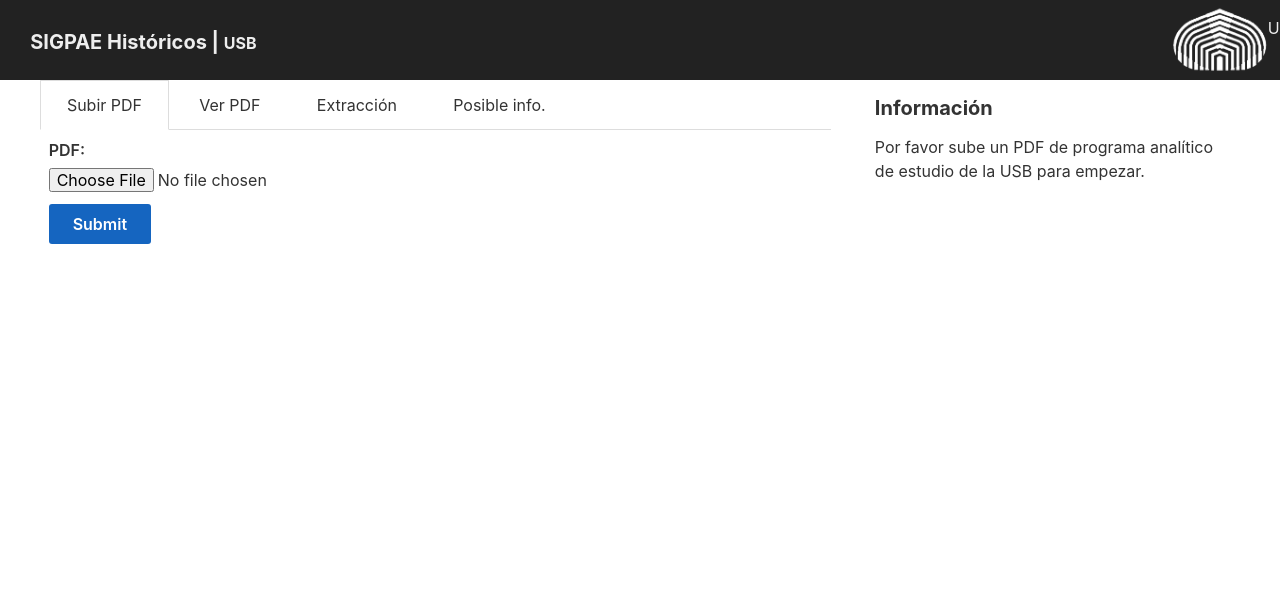
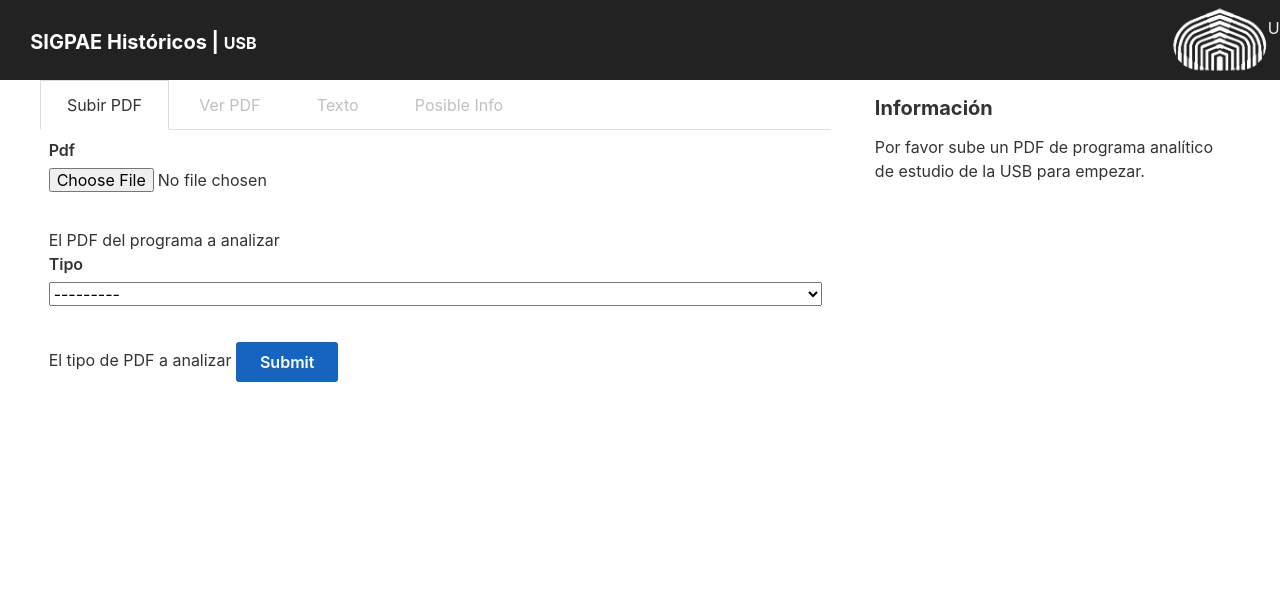
Before and after one commit to MathiasSM/SIGPAE, a Django app: page /ocr/ in a window 1280 px wide. Shown: the top 611 px of the page. Run offline with Django 3.2, Linux system fonts and the light colour scheme; some libraries are stand-ins or nearby versions.

Commit message:
Tres pestañas listas. Añadida integración con tesseract y wanda. Funciona.

```diff
--- a/SIGPAE/settings.py
+++ b/SIGPAE/settings.py
@@ -111,7 +111,7 @@ USE_TZ = True
 # https://docs.djangoproject.com/en/1.10/howto/static-files/
 
 STATIC_URL = '/static/'
-# STATIC_ROOT = '/static/'
+
 MEDIA_URL = '/media/'
 MEDIA_ROOT = os.path.join(BASE_DIR, 'media')
 
--- a/SIGPAE/urls.py
+++ b/SIGPAE/urls.py
@@ -7,3 +7,11 @@ urlpatterns = [
     url(r'^ocr/', include('ocr.urls')),
     url(r'^admin/', admin.site.urls),
 ]
+
+
+
+from django.conf import settings
+from django.conf.urls.static import static
+
+if settings.DEBUG is True:
+    urlpatterns += static(settings.MEDIA_URL, document_root=settings.MEDIA_ROOT)
--- a/ocr/forms.py
+++ b/ocr/forms.py
@@ -1,10 +1,60 @@
 from django import forms
 from ocr.models import *
+from django.core.files.move import file_move_safe
+from django.conf import settings
 
-class PDFForm(forms.Form):
-    pdf = forms.FileField(label='PDF')
+class BaseModelForm(forms.ModelForm):
+    def __init__(self, *args, **kwargs):
+        kwargs.setdefault('auto_id', '%s')
+        kwargs.setdefault('label_suffix', '')
+        super().__init__(*args, **kwargs)
 
-class ProgramaForm(forms.ModelForm):
+        for field_name in self.fields:
+            field = self.fields.get(field_name)
+            if field:
+                field.widget.attrs.update({'placeholder': field.help_text})
+
+
+from ocr.pdf2txt.pdf2txt import *
+from django.utils.text import get_valid_filename
+class PDFForm(BaseModelForm):
+    class Meta:
+        model = PDFAnonimo
+        fields = [ 'pdf', 'tipo', ]
+
+    def save(self, commit=True):
+        instance = super(PDFForm, self).save(commit=False)
+        filename = get_valid_filename(instance.pdf.name)
+        print("HELLO" +settings.MEDIA_ROOT+'/tmp/'+ filename)
+        if self.cleaned_data['tipo']=='I':
+            instance.texto = convertImgPdf(settings.MEDIA_ROOT+'/tmp/'+filename)
+        else:
+            instance.texto = convertTxtPdf(settings.MEDIA_ROOT+'/tmp/'+filename)
+
+        if commit:
+            instance.save()
+        return instance
+
+class ProgramaForm(BaseModelForm):
     class Meta:
         model = Programa
-        exclude = [  ]
+        exclude = [ 'pdf', ]
+
+    pdf_url = forms.CharField(max_length=100, widget = forms.HiddenInput())
+
+    def save(self, commit=True):
+        instance = super(ProgramaForm, self).save(commit=False)
+
+        periodo = instance.fecha_periodo
+        if periodo[0] == 'E':   periodo="EM"
+        elif periodo[0] == 'A': periodo="AJ"
+        elif periodo[0] == 'V': periodo="VE"
+        else:                   periodo="SD"
+
+        nurl = "%s/%s-%s-%s.pdf" % (str(instance.departamento), instance.codigo, instance.fecha_año, periodo)
+
+        file_move_safe(settings.BASE_DIR+self.cleaned_data['pdf_url'], settings.MEDIA_ROOT+'/'+nurl, allow_overwrite=True)
+        instance.pdf.name = nurl
+        if commit:
+            instance.save()
+        return instance
--- a/ocr/models.py
+++ b/ocr/models.py
@@ -63,7 +63,6 @@ class Programa(models.Model):
     departamento = models.ForeignKey(UnidadAcademica, on_delete=models.CASCADE,
                                 help_text="El departamento responsable por la asignatura", verbose_name="departamento")
     def determinar_lugar(instance, filename):
-        # file will be uploaded to MEDIA_ROOT/user_<id>/<filename>
         dept = UnidadAcademica.objects.get(programa__codigo=instance.codigo)
         periodo = instance.fecha_periodo
         if periodo[0] == 'E':   periodo="EM"
@@ -104,6 +103,16 @@ class Programa(models.Model):
             raise ValidationError('No está permitido registrar programas que aun no entran en vigencia')
 
 
+from ocr.pdf2txt.pdf2txt import *
+class PDFAnonimo(models.Model):
+    pdf     = models.FileField(upload_to='tmp', help_text="El PDF del programa a analizar", verbose_name="pdf")
+    tipo    = models.CharField(max_length=1, choices=(('T','Texto'),('I','Imagen')), help_text="El tipo de PDF a analizar", verbose_name="tipo")
+    texto   = models.TextField(help_text="El texto extraído del PDF", verbose_name="texto extraído")
+
+    def __str__(self):
+        return self.pdf.name
+
+
 class Requisito(models.Model):
     texto       = models.CharField(max_length=500, help_text="Un requisito de la asignatura (para un programa específico)", verbose_name="requisito")
     programa    = models.ForeignKey(Programa, on_delete=models.CASCADE, help_text="El programa de la asignatura que lo requiere", verbose_name="programa")
--- a/ocr/static/css/_wintab.scss
+++ b/ocr/static/css/_wintab.scss
@@ -49,6 +49,12 @@
                 margin-bottom: -1px;
             }
         }
+
+        &.is-blocked {
+            opacity: .3;
+            cursor:not-allowed;
+            &:hover{ color:inherit;}
+        }
     }
 
     .tab-content {
@@ -56,7 +62,7 @@
         padding: $base-spacing/3 $gutter/3;
         width: 100%;
         height:95%;
-
+        & > textarea {@include size(100%);}
         @include media($tab-mode) {
             border-top: $tab-border;
             float: left;
--- a/ocr/static/css/main.scss
+++ b/ocr/static/css/main.scss
@@ -18,7 +18,10 @@ body{
     overflow-y:scroll;
 }
 header{
-    .site-title{@include pad(default);}
+    .site-title{
+        & a{color:white;}
+        @include pad(default);
+    }
     background: $black;
     color: $white;
     height:5em;
@@ -54,5 +57,6 @@ footer{
     & > :last-child{
         @include span-columns(4);
         @include pad(1em);
+        overflow-y: auto;
     }
 }
--- a/ocr/static/js/refills-tab.js
+++ b/ocr/static/js/refills-tab.js
@@ -1,11 +1,10 @@
 $wintab = $('.wintab');
 $(document).ready(function () {
-    $wintab.each(function(index) {
-        $(this).children('.tab').first().children('.tab-link').addClass('is-active').next().addClass('is-open').show();
-    });
+    $wintab.find('a.tab-link.is-active').next().toggle();
     $wintab.on('click', 'div > a.tab-link', function(event) {
         event.preventDefault();
-        if (!$(this).hasClass('is-active')) {
+        if ($(this).hasClass('is-blocked')) {}
+        else if (!$(this).hasClass('is-active')) {
             $wintab.find('.is-open').removeClass('is-open').hide();
             $(this).next().toggleClass('is-open').toggle();
             $wintab.find('.is-active').removeClass('is-active');
@@ -13,15 +12,3 @@ $(document).ready(function () {
         }
     });
 });
-// $(document).ready(function () {
-//     var vspace = $wintab.parent().outerHeight() - $('.tab-link').outerHeight();
-//     $('.pdf-viewer>div').css('height',vspace);
-//     var timer, $win = $(window);
-//     $win.on('resize',function(){
-//         clearTimeout(timer);
-//         timer = setTimeout(function(){
-//             vspace = $wintab.parent().outerHeight() - $('.tab-link').outerHeight();
-//             $('.pdf-viewer>div').css('height',vspace);
-//         }, 1000);
-//     });
-// });
--- a/ocr/templates/ocr/base.html
+++ b/ocr/templates/ocr/base.html
@@ -14,7 +14,7 @@
 <body>
 <header class="two-col">
     {% block header %}
-    <section class="site-title"><h1>SIGPAE Históricos | <small>USB</small></h1></section>
+    <section class="site-title"><a href="/ocr"><h1>SIGPAE Históricos | <small>USB</small></h1></a></section>
     <section class="site-logo">Universidad Simón Bolívar</section>
     {% endblock %}
 </header>
--- a/ocr/templates/ocr/bloqueado.html
+++ b/ocr/templates/ocr/bloqueado.html
@@ -5,34 +5,31 @@
 <main class="two-col">
     {% block wintab %}
     <section class="wintab">
-        <div class="tab upload-tab">
+        {% block upload %}<div class="tab upload-tab">
             <a href="#" class="tab-link is-active">Subir PDF</a>
-            <div class="tab-content">
+            <div class="tab-content is-open">
                 <form action="" method="post" enctype="multipart/form-data">
                     {% csrf_token %}
                     {{ pdf_form }}
                     <input type="submit" value="Submit" />
                 </form>
             </div>
-        </div>
-        <div class="tab pdf-viewer">
-            <a href="#" class="tab-link blocked">Ver PDF</a>
+        </div>{% endblock %}
+        {% block verpdf %}<div class="tab pdf-viewer">
+            <a href="#" class="tab-link is-blocked">Ver PDF</a>
             <div class="tab-content">
-            {% block verpdf %}{% endblock %}
             </div>
-        </div>
-        <div class="tab pdf-viewer">
-            <a href="#" class="tab-link blocked">Extracción</a>
+        </div>{% endblock %}
+        {% block texto %}<div class="tab pdf-viewer">
+            <a href="#" class="tab-link is-blocked">Texto</a>
             <div class="tab-content">
-            {% block extraccion %}{% endblock %}
             </div>
-        </div>
-        <div class="tab pdf-viewer">
-            <a href="#" class="tab-link blocked">Posible info.</a>
+        </div>{% endblock %}
+        {% block posibleinfo %}<div class="tab pdf-viewer">
+            <a href="#" class="tab-link is-blocked">Posible Info</a>
             <div class="tab-content">
-            {% block posibleinfo %}{% endblock %}
             </div>
-        </div>
+        </div>{% endblock %}
     </section>
     {% endblock wintab %}
     <section class="infotab">
@@ -44,7 +41,4 @@
 </main>
 {% endblock content %}
 
-{% block scripts %}
-    {{block.super}}
-    <script src="{% static 'js/refills-tab.js' %}"></script>
-{% endblock %}
+{% block scripts %}{{block.super}}<script src="{% static 'js/refills-tab.js' %}"></script>{% endblock %}
--- a/ocr/urls.py
+++ b/ocr/urls.py
@@ -1,6 +1,8 @@
 from django.conf.urls import url
 
 from . import views
+
+app_name = 'ocr'
 
 urlpatterns = [
     url(r'^$', views.index, name='index'),
--- a/ocr/views.py
+++ b/ocr/views.py
@@ -6,26 +6,27 @@ from .forms import *
 
 # View para subir un nuevo archivo. El resto bloqueado.
 def index(request):
-    pdf_form = PDFForm()
 
     if request.method == 'POST':
         pdf_form = PDFForm(request.POST, request.FILES)
         whole_form = ProgramaForm(request.POST)
         if pdf_form.is_valid():
-            pdf = request.FILES['pdf']
-            fs = FileSystemStorage()
-            filename = fs.save('tmp/'+pdf.name, pdf)
-            pdf_url = fs.url(filename)
-            print("PDF is valid")
-            return render(request, 'ocr/activado.html', {'pdf_form': PDFForm(), 'pdf_url': pdf_url, 'whole_form': ProgramaForm()})
+            instance = pdf_form.save()
+            pdf_url = '/media/' + str(instance.pdf.name)
+            req = request.POST
+            req.appendlist('pdf_url',pdf_url)
+            return render(request, 'ocr/activado.html', {'pdf_form': pdf_form, 'pdf_url': pdf_url, 'pdf_texto':instance.texto, 'whole_form': ProgramaForm(req)})
         elif whole_form.is_valid():
             print("PDF not valid. Form is valid.")
+            whole_form.save()
             return render(request, 'ocr/archivo.html')
         else:
             print("None valid.")
-            return render(request, 'ocr/bloqueado.html', {'pdf_form': PDFForm()})
+            pdf_form = PDFForm()
+            return render(request, 'ocr/activado.html', {'pdf_form': pdf_form, 'whole_form': whole_form})
 
     else:
+        pdf_form = PDFForm()
         print("Regular GET")
         return render(request, 'ocr/bloqueado.html', {'pdf_form': pdf_form})
 
```
Also changed, not shown: ocr/admin.py (+18 -0 lines), ocr/templates/ocr/activado.html (+36 -47 lines), ocr/templates/ocr/archivo.html (+1 -57 lines), db.sqlite3, ocr/migrations/0006_auto_20170215_2202.py (added), ocr/migrations/0007_pdfanonimo.py (added), ocr/static/css/main.min.css, 1 other file.
